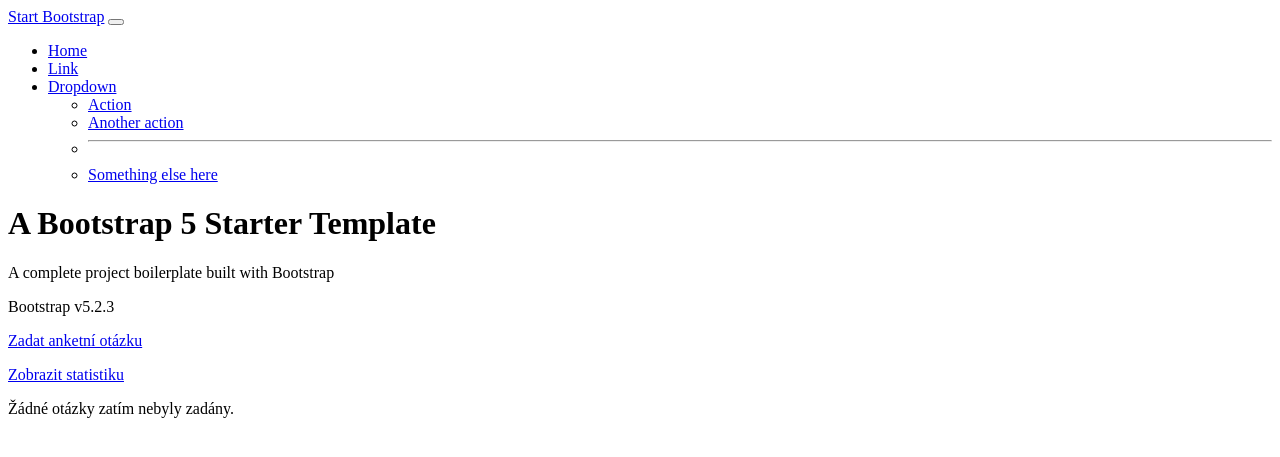
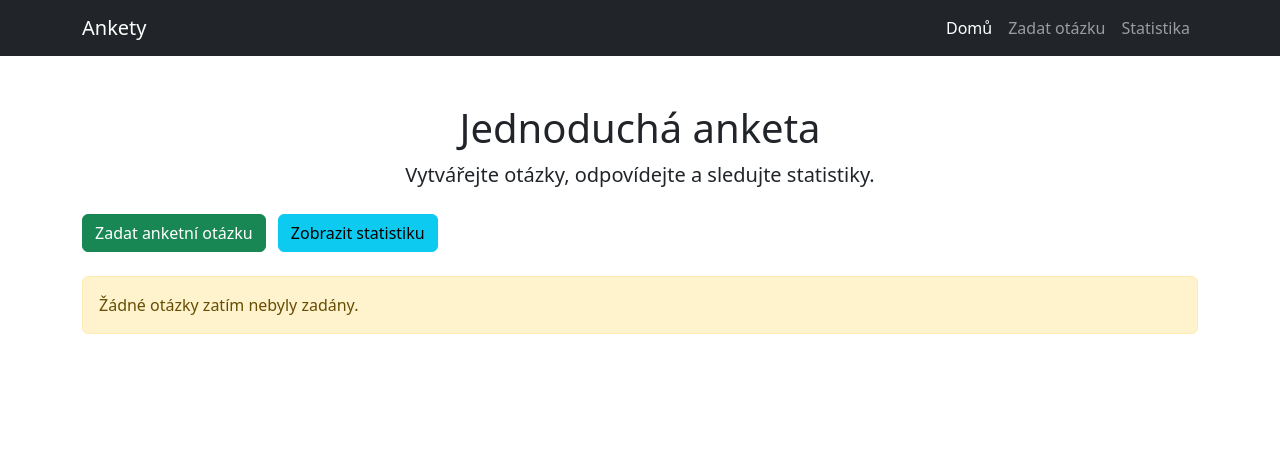
Before and after one commit to IT2-WA-2024-2025/final-project-wa-Sebik9000, a Flask app: page / in a window 1280 px wide. Shown: the top 457 px of the page. Run offline with Flask 3, Linux system fonts and the light colour scheme.

Commit message:
Zkrasleni predelani stranek

```diff
--- a/templates/index.html
+++ b/templates/index.html
@@ -1,69 +1,55 @@
 <!DOCTYPE html>
-<html lang="en">
+<html lang="cs">
 <head>
-        <meta charset="utf-8" />
-        <meta name="viewport" content="width=device-width, initial-scale=1, shrink-to-fit=no" />
-        <meta name="description" content="" />
-        <meta name="author" content="" />
-        <title>Bare - Start Bootstrap Template</title>
-        <!-- Favicon-->
-        <link rel="icon" type="image/x-icon" href="assets/favicon.ico" />
-        <!-- Core theme CSS (includes Bootstrap)-->
-        <link href="css/styles.css" rel="stylesheet" />
+    <meta charset="UTF-8">
+    <title>Ankety</title>
+    <link href="{{ url_for('static', filename='css/styles.css') }}" rel="stylesheet" />
+    <link href="https://cdn.jsdelivr.net/npm/bootstrap@5.2.3/dist/css/bootstrap.min.css" rel="stylesheet">
 </head>
 <body>
-        <!-- Responsive navbar-->
     <nav class="navbar navbar-expand-lg navbar-dark bg-dark">
         <div class="container">
-                <a class="navbar-brand" href="#">Start Bootstrap</a>
-                <button class="navbar-toggler" type="button" data-bs-toggle="collapse" data-bs-target="#navbarSupportedContent" aria-controls="navbarSupportedContent" aria-expanded="false" aria-label="Toggle navigation"><span class="navbar-toggler-icon"></span></button>
+            <a class="navbar-brand" href="{{ url_for('home') }}">Ankety</a>
+            <button class="navbar-toggler" type="button" data-bs-toggle="collapse" data-bs-target="#navbarSupportedContent">
+                <span class="navbar-toggler-icon"></span>
+            </button>
             <div class="collapse navbar-collapse" id="navbarSupportedContent">
                 <ul class="navbar-nav ms-auto mb-2 mb-lg-0">
-                        <li class="nav-item"><a class="nav-link active" aria-current="page" href="#">Home</a></li>
-                        <li class="nav-item"><a class="nav-link" href="#">Link</a></li>
-                        <li class="nav-item dropdown">
-                            <a class="nav-link dropdown-toggle" id="navbarDropdown" href="#" role="button" data-bs-toggle="dropdown" aria-expanded="false">Dropdown</a>
-                            <ul class="dropdown-menu dropdown-menu-end" aria-labelledby="navbarDropdown">
-                                <li><a class="dropdown-item" href="#">Action</a></li>
-                                <li><a class="dropdown-item" href="#">Another action</a></li>
-                                <li><hr class="dropdown-divider" /></li>
-                                <li><a class="dropdown-item" href="#">Something else here</a></li>
-                            </ul>
-                        </li>
+                    <li class="nav-item"><a class="nav-link {% if request.endpoint == 'home' %}active{% endif %}" href="{{ url_for('home') }}">Domů</a></li>
+                    <li class="nav-item"><a class="nav-link {% if request.endpoint == 'otazka' %}active{% endif %}" href="{{ url_for('otazka') }}">Zadat otázku</a></li>
+                    <li class="nav-item"><a class="nav-link {% if request.endpoint == 'statistika' %}active{% endif %}" href="{{ url_for('statistika') }}">Statistika</a></li>
                 </ul>
             </div>
         </div>
     </nav>
-        <!-- Page content-->
-        <div class="container">
-            <div class="text-center mt-5">
-                <h1>A Bootstrap 5 Starter Template</h1>
-                <p class="lead">A complete project boilerplate built with Bootstrap</p>
-                <p>Bootstrap v5.2.3</p>
+    <div class="container mt-5">
+        <div class="text-center mb-4">
+            <h1>Jednoduchá anketa</h1>
+            <p class="lead">Vytvářejte otázky, odpovídejte a sledujte statistiky.</p>
         </div>
-            <p><a href="{{ url_for('otazka') }}">Zadat anketní otázku</a></p>
-            <p><a href="{{ url_for('statistika') }}">Zobrazit statistiku</a></p>
-
+        <div class="mb-3">
+            <a href="{{ url_for('otazka') }}" class="btn btn-success me-2">Zadat anketní otázku</a>
+            <a href="{{ url_for('statistika') }}" class="btn btn-info">Zobrazit statistiku</a>
+        </div>
         {% if otazky %}
-                <h2>Zadané otázky:</h2>
-                <ul>
+            <h2 class="mt-4">Zadané otázky:</h2>
+            <ul class="list-group">
                 {% for ot in otazky %}
-                        <li>
+                    <li class="list-group-item d-flex justify-content-between align-items-center">
+                        <span>
                             {{ ot }}
-                            <a href="{{ url_for('odpoved', id=loop.index0) }}">Odpovědět</a>
-                            <span class="badge bg-secondary">
+                            <a href="{{ url_for('odpoved', id=loop.index0) }}" class="btn btn-sm btn-primary ms-2">Odpovědět</a>
+                        </span>
+                        <span class="badge bg-secondary rounded-pill">
                             Odpovědí: {{ odpovedi[loop.index0]|length }}
                         </span>
                     </li>
                 {% endfor %}
             </ul>
         {% else %}
-                <p>Žádné otázky zatím nebyly zadány.</p>
+            <div class="alert alert-warning mt-4">Žádné otázky zatím nebyly zadány.</div>
         {% endif %}
     </div>
-        <!-- Bootstrap core JS-->
     <script src="https://cdn.jsdelivr.net/npm/bootstrap@5.2.3/dist/js/bootstrap.bundle.min.js"></script>
-        <!-- Core theme JS-->
-        <script src="js/scripts.js"></script>
 </body>
 </html>
```
Also changed, not shown: templates/odpoved.html (+20 -10 lines), templates/question.html (+20 -10 lines), templates/statistika.html (+12 -4 lines). Lines whose indentation alone changed are shown as unchanged.
